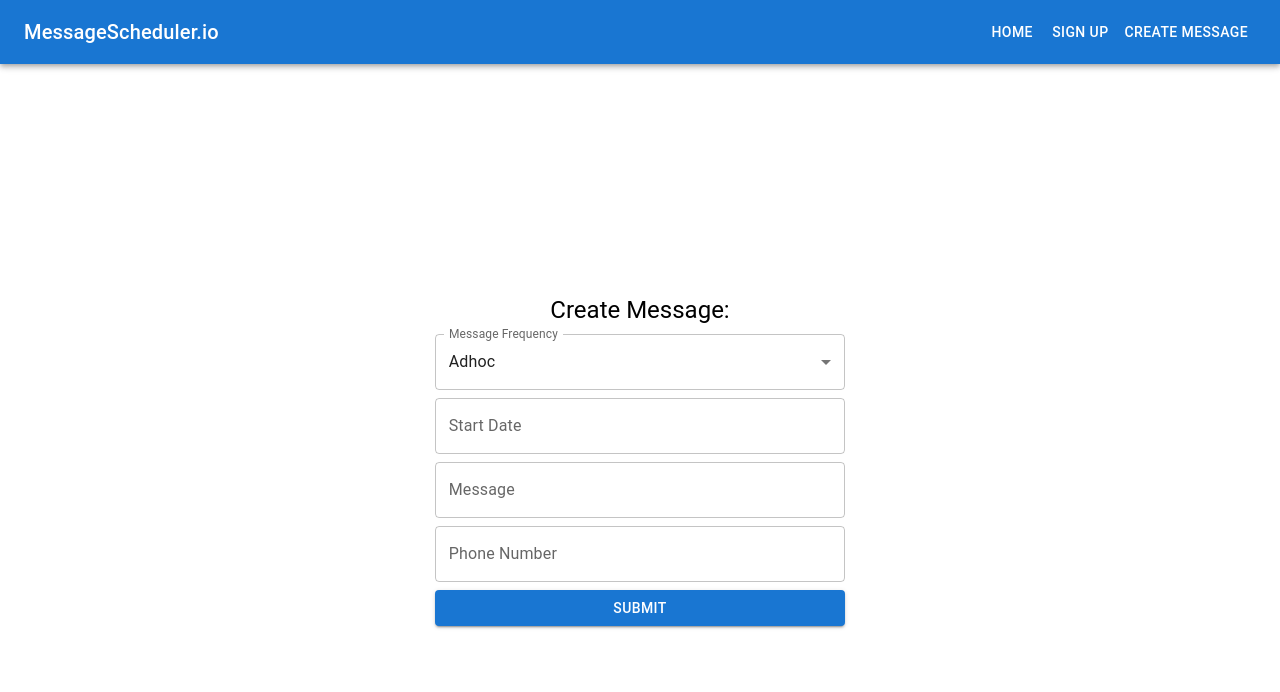
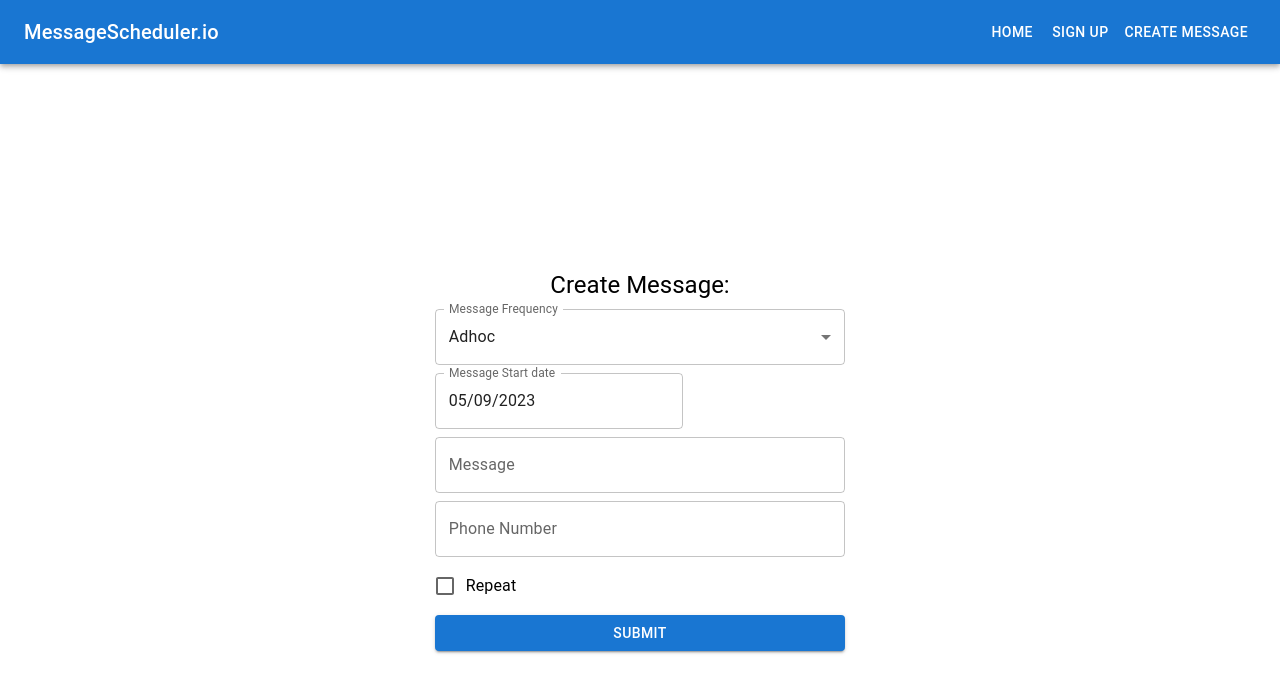
Before and after one commit to TheRealSTM/message-scheduler, a React (Create React App) app: page /create-message in a window 1280 px wide. Shown: the top 692 px of the page. Built offline with nearby package versions, Linux system fonts and the light colour scheme.

Commit message:
Use DatePicker material ui component to receive dates

```diff
--- a/package.json
+++ b/package.json
@@ -8,6 +8,7 @@
     "@fontsource/roboto": "^4.5.8",
     "@mui/material": "^5.13.0",
     "@mui/styled-engine-sc": "^5.12.0",
+    "@mui/x-date-pickers": "^6.4.0",
     "@testing-library/jest-dom": "^5.16.5",
     "@testing-library/react": "^13.4.0",
     "@testing-library/user-event": "^13.5.0",
@@ -15,6 +16,7 @@
     "@types/node": "^16.18.26",
     "@types/react": "^18.2.6",
     "@types/react-dom": "^18.2.4",
+    "dayjs": "^1.11.7",
     "react": "^18.2.0",
     "react-dom": "^18.2.0",
     "react-router-dom": "^6.11.1",
--- a/src/message-creation-form/MessageCreationForm.tsx
+++ b/src/message-creation-form/MessageCreationForm.tsx
@@ -9,8 +9,13 @@ import {
     InputLabel,
     MenuItem,
     Select,
-    SelectChangeEvent
+    SelectChangeEvent, Checkbox, FormControlLabel
 } from "@mui/material";
+
+
+import dayjs, {Dayjs} from "dayjs";
+import {DatePicker, LocalizationProvider} from "@mui/x-date-pickers";
+import {AdapterDayjs} from "@mui/x-date-pickers/AdapterDayjs";
 
 const frequencies = ['adhoc', 'hourly', 'daily', 'weekly', 'monthly'] as const;
 type Frequency = typeof frequencies[number];
@@ -18,7 +23,7 @@ type Frequency = typeof frequencies[number];
 interface MessageCreationFormProps {
     onSubmit: (data: {
         frequency: Frequency;
-        startDate: string;
+        messageStartDate: dayjs.Dayjs | null;
         message: string;
         phoneNumber: string;
     }) => void;
@@ -26,7 +31,8 @@ interface MessageCreationFormProps {
 
 const MessageCreationForm = ({ onSubmit }: MessageCreationFormProps) => {
     const [frequency, setFrequency] = useState<Frequency>("adhoc");
-    const [startDate, setStartDate] = useState<string>('');
+    const [checked, setChecked] = useState(false);
+    const [messageStartDate, setMessageStartDate] = useState<dayjs.Dayjs | null>(dayjs());
     const [message, setMessage] = useState<string>('');
     const [phoneNumber, setPhoneNumber] = useState<string>('');
 
@@ -34,8 +40,12 @@ const MessageCreationForm = ({ onSubmit }: MessageCreationFormProps) => {
         setFrequency(event.target.value as Frequency);
     };
 
-    const handleStartDateChange = (event: ChangeEvent<HTMLInputElement>) => {
-        setStartDate(event.target.value);
+    const handleChange = (event: React.ChangeEvent<HTMLInputElement>) => {
+        setChecked(event.target.checked);
+    };
+
+    const handleMessageStartDateChange = (date: dayjs.Dayjs | null) => {
+        setMessageStartDate(date);
     };
 
     const handleMessageChange = (event: ChangeEvent<HTMLInputElement>) => {
@@ -48,13 +58,13 @@ const MessageCreationForm = ({ onSubmit }: MessageCreationFormProps) => {
 
     const handleSubmit = (event: FormEvent<HTMLFormElement>) => {
         event.preventDefault();
-        onSubmit({ frequency, startDate, message, phoneNumber });
+        onSubmit({ frequency, messageStartDate, message, phoneNumber });
     };
 
     return (
+        <LocalizationProvider dateAdapter={AdapterDayjs}>
             <Grid container justifyContent="center" alignItems="center" style={{ minHeight: '100vh' }}>
                 <Grid item xs={12} sm={6} md={4}>
-
                     <form onSubmit={handleSubmit}>
                         <Typography variant="h5" align="center">Create Message:</Typography>
                         <Box margin={1}>
@@ -80,13 +90,10 @@ const MessageCreationForm = ({ onSubmit }: MessageCreationFormProps) => {
                             </FormControl>
                         </Box>
                         <Box margin={1}>
-                        <TextField
-                            fullWidth
-                            label="Start Date"
-                            name="startDate"
-                            value={startDate}
-                            onChange={handleStartDateChange}
-                            variant="outlined"
+                            <DatePicker
+                                label="Message Start date"
+                                value={messageStartDate}
+                                onChange={handleMessageStartDateChange}
                             />
                         </Box>
                         <Box margin={1}>
@@ -110,6 +117,19 @@ const MessageCreationForm = ({ onSubmit }: MessageCreationFormProps) => {
                             />
                         </Box>
                         <Box margin={1}>
+                            <FormControlLabel
+                                control={
+                                    <Checkbox
+                                        checked={checked}
+                                        onChange={handleChange}
+                                        name="repeat"
+                                        color="primary"
+                                    />
+                                }
+                                label="Repeat"
+                            />
+                        </Box>
+                        <Box margin={1}>
                             <Button variant="contained" color="primary" type="submit" fullWidth>
                                 Submit
                             </Button>
@@ -117,6 +137,7 @@ const MessageCreationForm = ({ onSubmit }: MessageCreationFormProps) => {
                     </form>
                 </Grid>
             </Grid>
+        </LocalizationProvider>
     );
 };
 
```
Also changed, not shown: 1 other file (tests, documents, lock files or other folders). Lines whose indentation alone changed are shown as unchanged.
